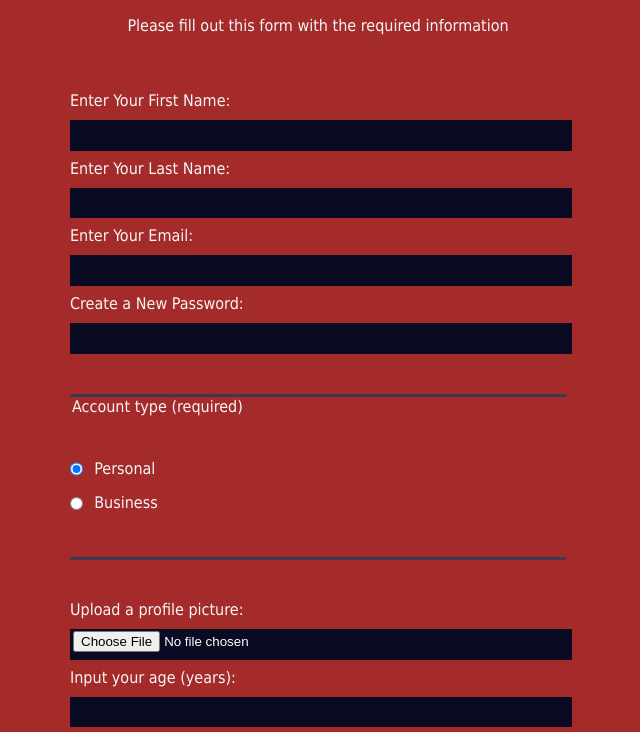
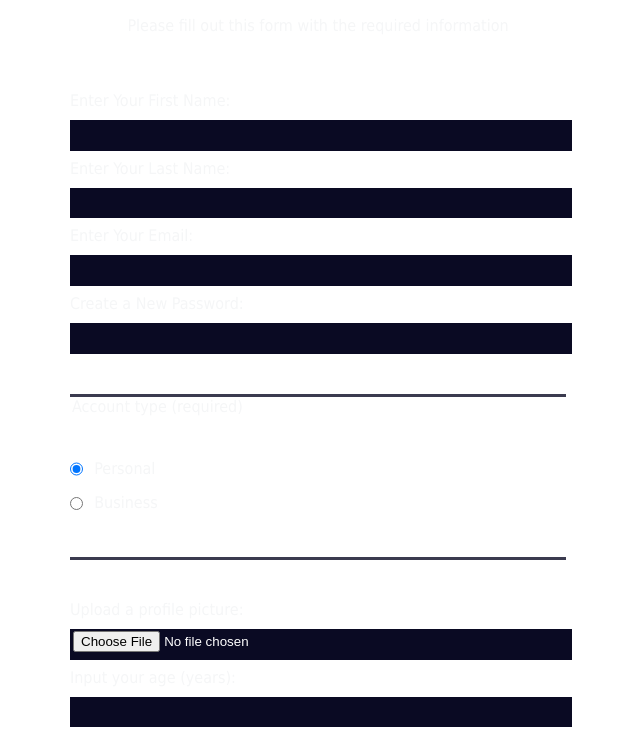
Before and after one commit to nv23061-fares-aljabur/my-first-project, a plain HTML site: page index.html in a window 1280 px wide. Shown: the part 86-818 px from the top of the page, without its empty margins (322-962 px from the left). Drawn offline with Linux system fonts and the light colour scheme.

Commit message:
Update styles.css

```diff
--- a/styles.css
+++ b/styles.css
@@ -2,7 +2,7 @@ body {
   width: 100%;
   height: 100vh;
   margin: 0;
-  background-color: brown;
+  background-color: 1b1b32;
   color: #f5f6f7;
   font-family: Tahoma;
   font-size: 16px;
```
